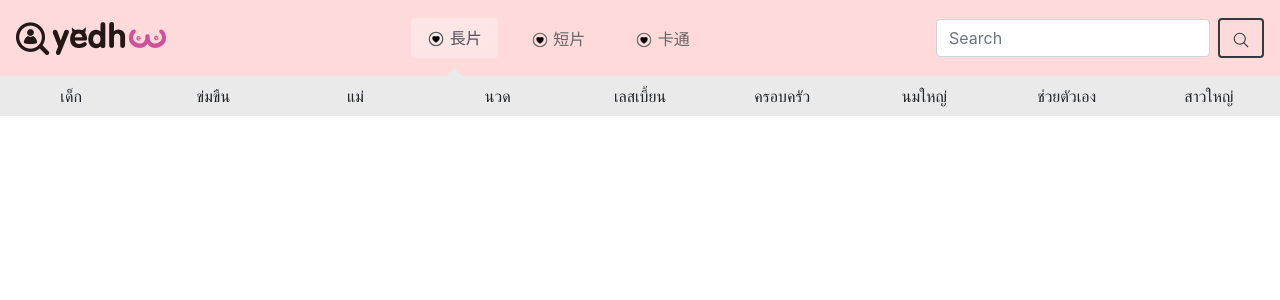
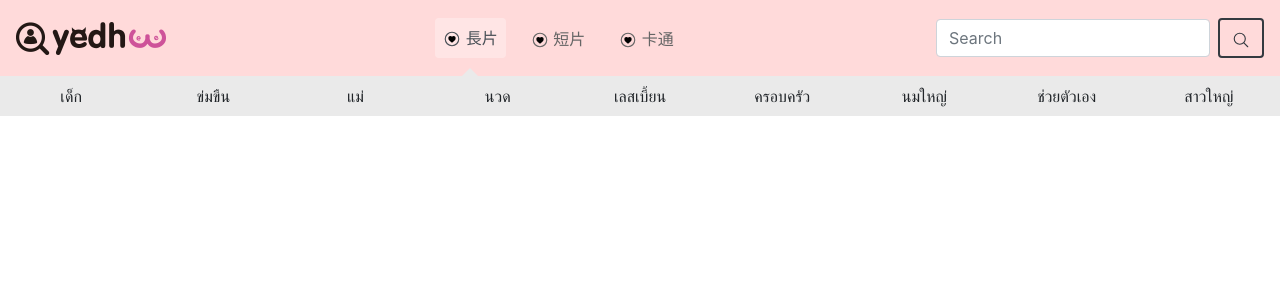
Before and after one commit to PaddyChen1012/aoxx, a PHP site: page /header.html in a window 1280 px wide. Shown: the top 300 px of the page. Run offline with PHP 8.4, Linux system fonts and the light colour scheme; some libraries are stand-ins or nearby versions.

Commit message:
Update Custom.css

```diff
--- a/css/Custom.css
+++ b/css/Custom.css
@@ -48,6 +48,9 @@ nav {
     left: 0;
     width: 100%;
     overflow: auto;
+}
+.nav-link {
+    padding: .5rem .5rem;
 }
 .nav-tabs .nav-link {
     color: #666;
```
